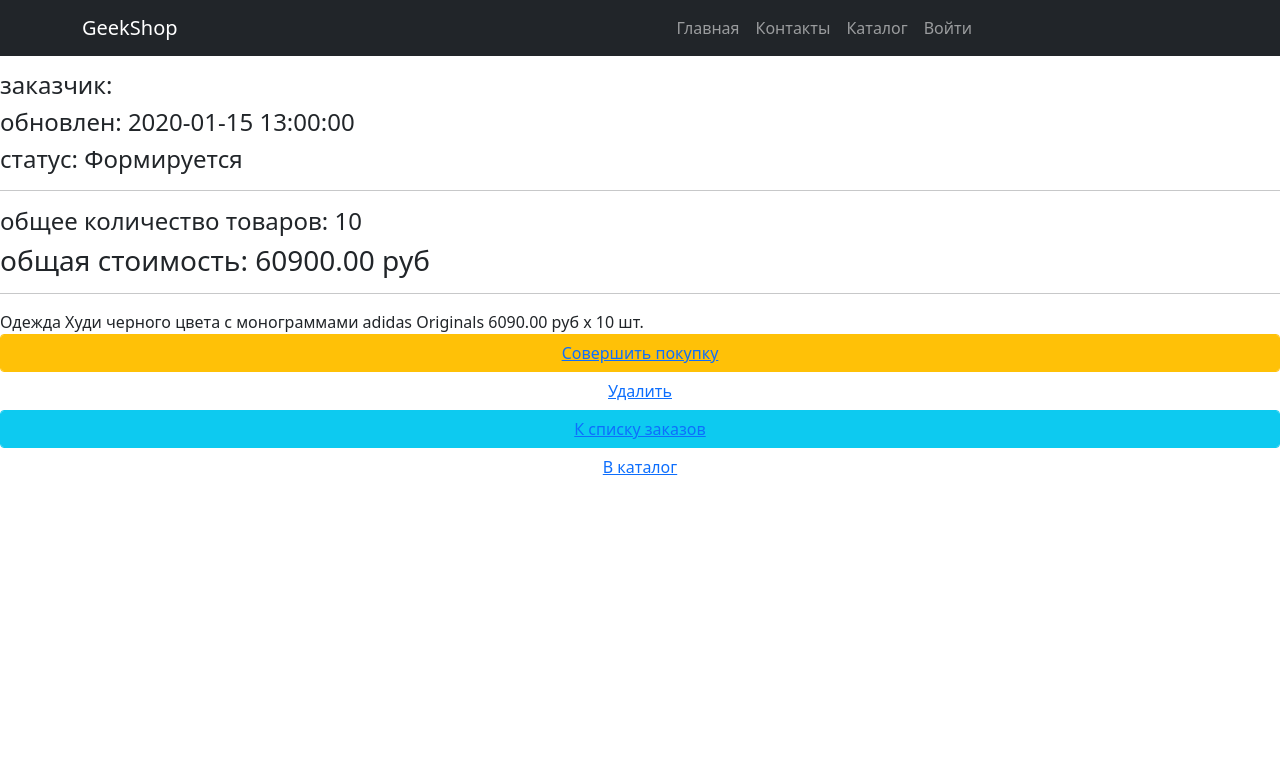
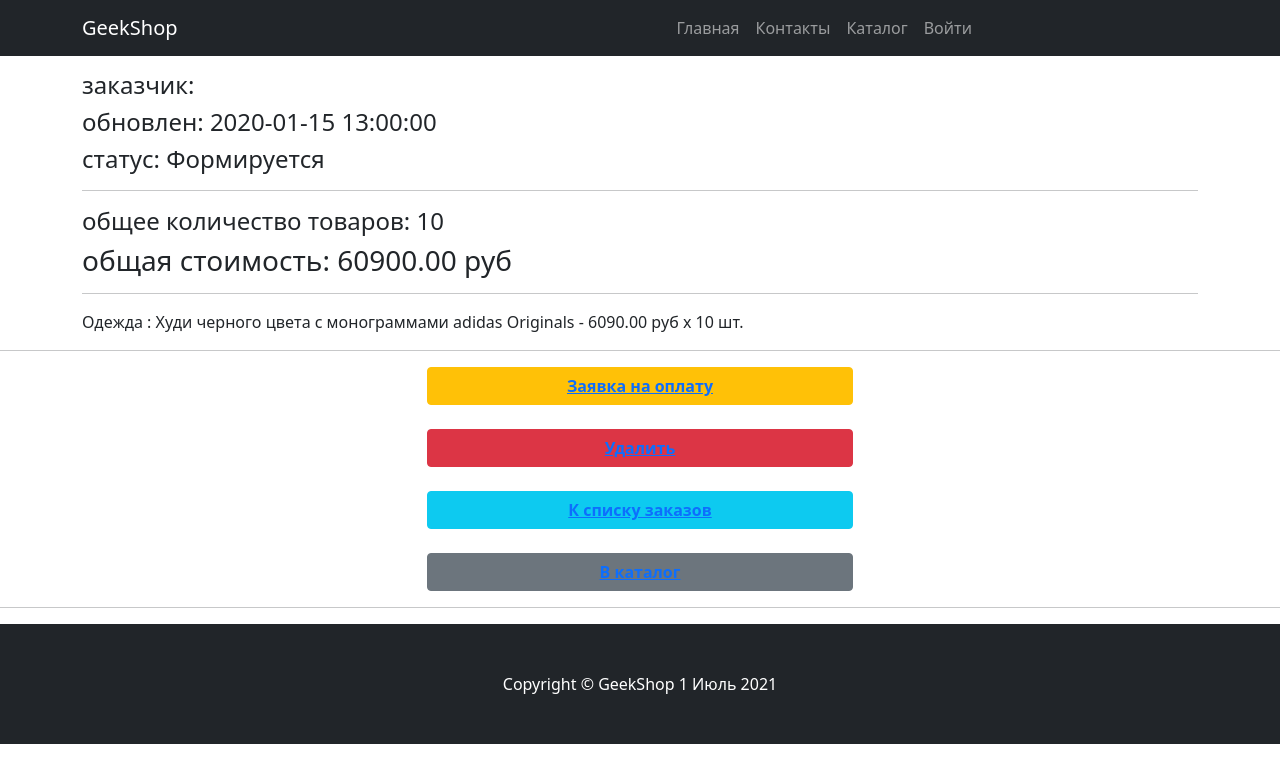
Before and after one commit to KulkovN/geekshop, a Django app: page /orders/read/1/ in a window 1280 px wide. Shown: the top 783 px of the page. Run offline with Django 3.2, Linux system fonts and the light colour scheme; data comes from the database, SQL or seed files in the repository; tables that the repository leaves empty hold one stand-in row (values such as "Sample post"); some libraries are stand-ins or nearby versions.

Commit message:
refactor bootsrap for order tem-s (not for check)

```diff
--- a/baskets/templates/baskets/baskets.html
+++ b/baskets/templates/baskets/baskets.html
@@ -35,7 +35,7 @@
             </div>
 
             {% comment %} <button type="button" class="btn btn-success btn-lg float-right"> </button> {% endcomment %}
-            <a href= "{% url 'orders:list' %}" type="button" class="btn btn-success btn-lg float-right"> Оформить </a>
+            <a href= "{% url 'orders:create' %}" type="button" class="btn btn-success btn-lg float-right"> Оформить </a>
         </div>
    {% else %}
     <h4 class="mt-3 mb-3 text-center">
--- a/orders/templates/orders/includes/inc_order_actions.html
+++ b/orders/templates/orders/includes/inc_order_actions.html
@@ -1,18 +1,27 @@
 {% if object.status == 'FM' %}
-   <button class="btn btn-warning btn-round form-control last">
-       <a href="{% url 'order:forming_complete' object.pk %}">
-           Совершить покупку
-       </a>
-   </button>
-   <button class="btn btn-default btn-round form-control last">
-       <a href="{% url 'order:delete' object.pk %}">Удалить</a>
+   <button class="d-grid gap-2 col-4 mx-auto btn btn-warning">
+       <a href="{% url 'orders:forming_complete' object.pk %}"><strong>Заявка на оплату</strong></a>
+     </button>
+    <br>
+   <button class="d-grid gap-2 col-4 mx-auto btn btn-danger">
+       <a href="{% url 'orders:delete' object.pk %}"><strong>Удалить</strong></a>
    </button>
 {% endif %}
-<button class="btn btn-info btn-round form-control last">
-   <a href="{% url 'order:list' %}">
-       К списку заказов
-   </a>
+<br>
+<button class="d-grid gap-2 col-4 mx-auto btn btn-info">
+   <a href="{% url 'orders:list' %}"><strong>К списку заказов</strong></a>
+   </button>
+<br>
+<button class="d-grid gap-2 col-4 mx-auto btn btn-secondary">
+   <a href="{% url 'products:index' %}"><strong>В каталог</strong></a>
 </button>
-<button class="btn btn-default btn-round form-control last">
-   <a href="{% url 'products:index' %}">В каталог</a>
-</button>
+
+<hr>
+{% block footer %}
+    <footer class="py-5 bg-dark">
+    <div class="container">
+		<p class="m-0 text-center text-white">Copyright &copy; GeekShop {% now "j F Y" %}</p>
+    </div>
+    <!-- /.container -->
+</footer>
+{% endblock footer %}
--- a/orders/templates/orders/includes/inc_order_summary.html
+++ b/orders/templates/orders/includes/inc_order_summary.html
@@ -1,4 +1,6 @@
+<div class="container">
 {% if object %}
+
    <div class="h2">Заказ №{{ object.pk }} от {{ object.created|date:"Y-m-d H:i:s" }}</div>
    <hr>
    <div class="h4">заказчик: {{ user.last_name }} {{ user.first_name }} </div>
@@ -25,3 +27,4 @@
    {% endif %}
 {% endif %}
 <hr>
+</div>
--- a/orders/templates/orders/order_detail.html
+++ b/orders/templates/orders/order_detail.html
@@ -1,30 +1,30 @@
 {% extends "products/base.html" %}
 {% load static %}
-{% comment %} {% load my_tags %} {% endcomment %}
+
 
 {% block content %}
    {% include 'orders/includes/inc_order_summary.html' %}
+<div class="container">
    <div class="basket_list">
        {% for item in object.orderitems.select_related %}
            <div class="basket_record">
-               {% comment %} <img src="{{ item.product.image|media_folder_products }}"
-                    alt="{{ item.product.short_desc }}"> {% endcomment %}
+
                <span class="category_name">
-                   {{ item.product.category.name }}
+                   {{ item.product.category.name }} :
                </span>
-               <span class="product_name">{{ item.product.name }}</span>
+               <span class="product_name">{{ item.product.name }} - </span>
                <span class="product_price">
                    {{ item.product.price }}&nbspруб
                </span>
                <span class="product_quantitiy">
                    x {{ item.quantity }} шт.
                </span>
-               {% comment %} <span class="product_cost">
-                    = {{ item.get_product_cost }}&nbspруб
-               </span> {% endcomment %}
+
            </div>
        {% endfor %}
    </div>
+</div>
+<hr>
    {% include 'orders/includes/inc_order_actions.html' %}
 
 {% endblock %}
```
Also changed, not shown: orders/templates/orders/order_confirm_delete.html (+18 -3 lines), orders/templates/orders/order_list.html (+19 -9 lines).
